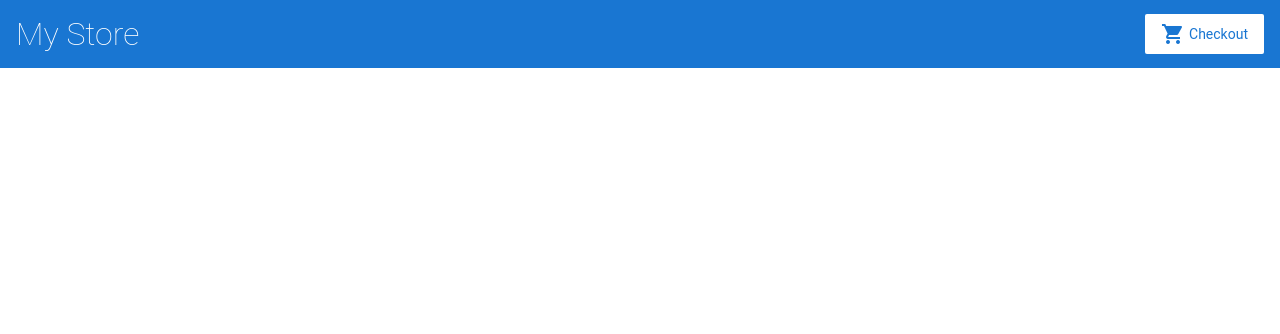
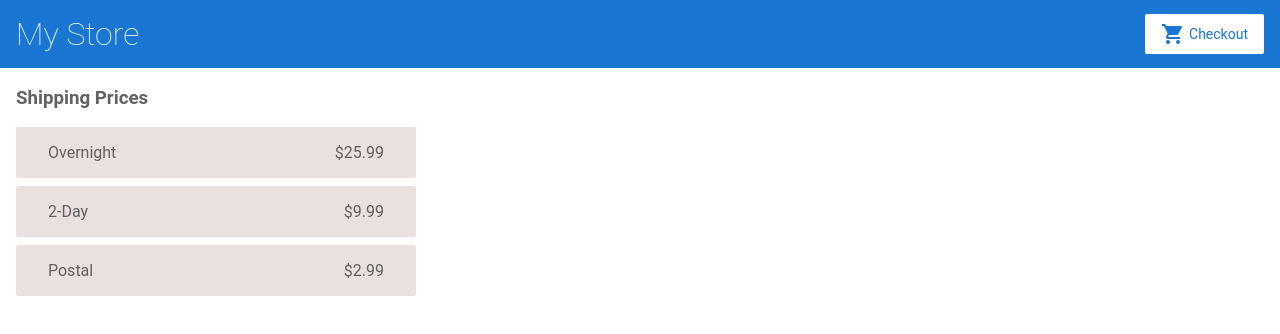
Before and after one commit to adamcee/perscholas-my-angular-tutorial, an Angular app: page /shipping in a window 1280 px wide. Before the commit this address led to /. Shown: the top 334 px of the page. Built offline with nearby package versions, Linux system fonts and the light colour scheme.

Commit message:
3 files modified, 3 added

```diff
--- a/src/app/cart.service.ts
+++ b/src/app/cart.service.ts
@@ -1,3 +1,4 @@
+import { HttpClient } from '@angular/common/http';
 import { Injectable } from '@angular/core';
 
 @Injectable({
@@ -6,19 +7,25 @@
 export class CartService {
   items = [];
 
+  constructor(
+    private http: HttpClient,
+  ) { }
+
   addToCart(product) {
     this.items.push(product);
     console.log('adding product ', product);
     console.log('new cart ', this.getItems());
   }
 
+  clearCart() {
+    this.items = [];
+  }
+
   getItems() {
     return this.items;
   }
 
-  clearCart() {
-    this.items = [];
+  getShippingPrices() {
+    return this.http.get<{type: string, price: number}[]>('/assets/shipping.json');
   }
-
-  constructor() { }
 }
--- a/src/app/cart/cart.component.html
+++ b/src/app/cart/cart.component.html
@@ -4,3 +4,5 @@
   <span>{{ item.name }}</span>
   <span>{{ item.price | currency }}</span>
 </div>
+
+<app-shipping></app-shipping>
--- /dev/null
+++ b/src/app/shipping/shipping.component.html
@@ -0,0 +1,6 @@
+<h3>Shipping Prices</h3>
+
+<div class="shipping-item" *ngFor="let shipping of shippingCosts | async">
+  <span>{{ shipping.type }}</span>
+  <span>{{ shipping.price | currency }}</span>
+</div>
--- /dev/null
+++ b/src/app/shipping/shipping.component.ts
@@ -0,0 +1,19 @@
+import { Component, OnInit } from '@angular/core';
+import { CartService } from '../cart.service';
+
+@Component({
+  selector: 'app-shipping',
+  templateUrl: './shipping.component.html',
+  styleUrls: ['./shipping.component.css']
+})
+export class ShippingComponent implements OnInit {
+   shippingCosts = this.cartService.getShippingPrices();
+
+  constructor(
+    private cartService: CartService,
+  ) { }
+
+  ngOnInit() {
+  }
+
+}
```
Also changed, not shown: src/app/app.module.ts (+6 -1 lines), src/app/shipping/shipping.component.css (added).
